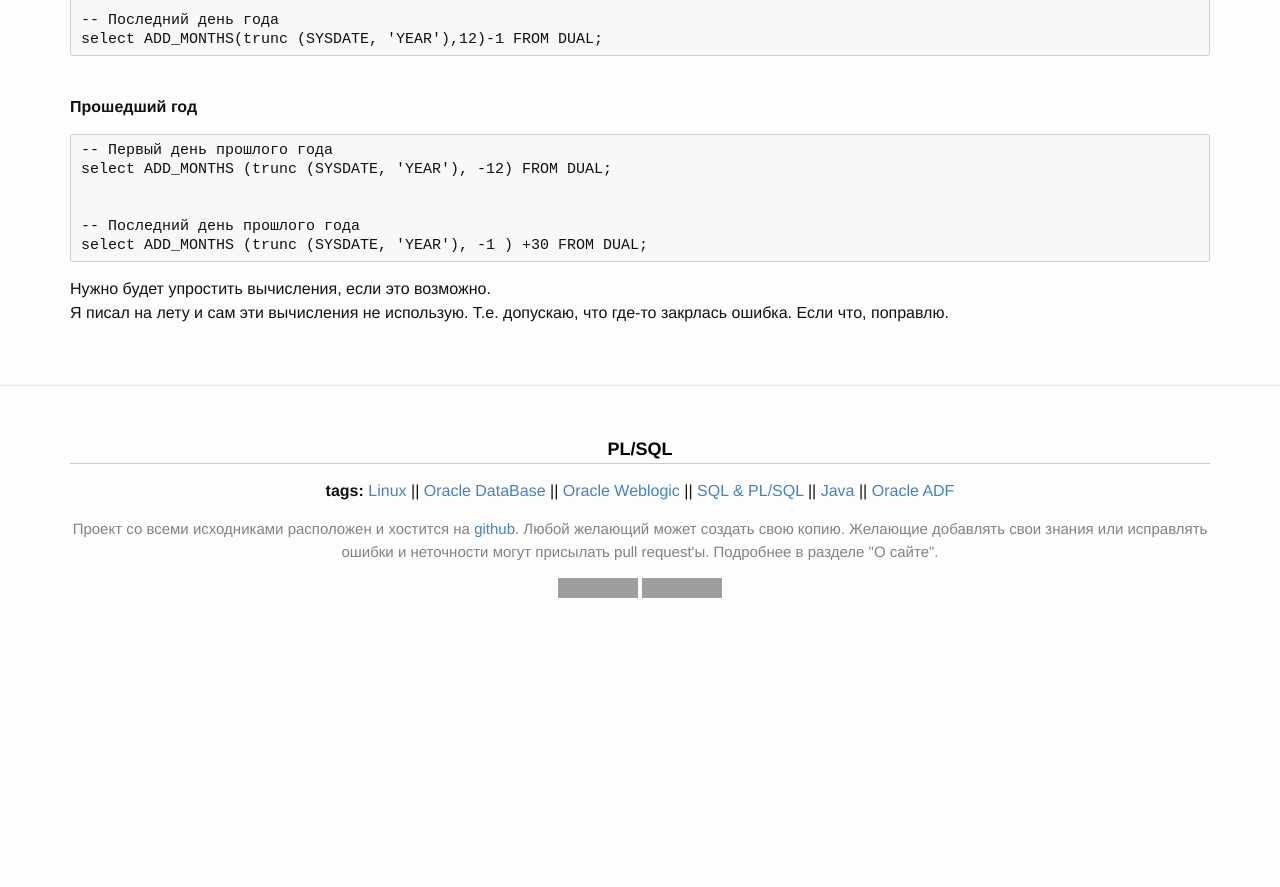
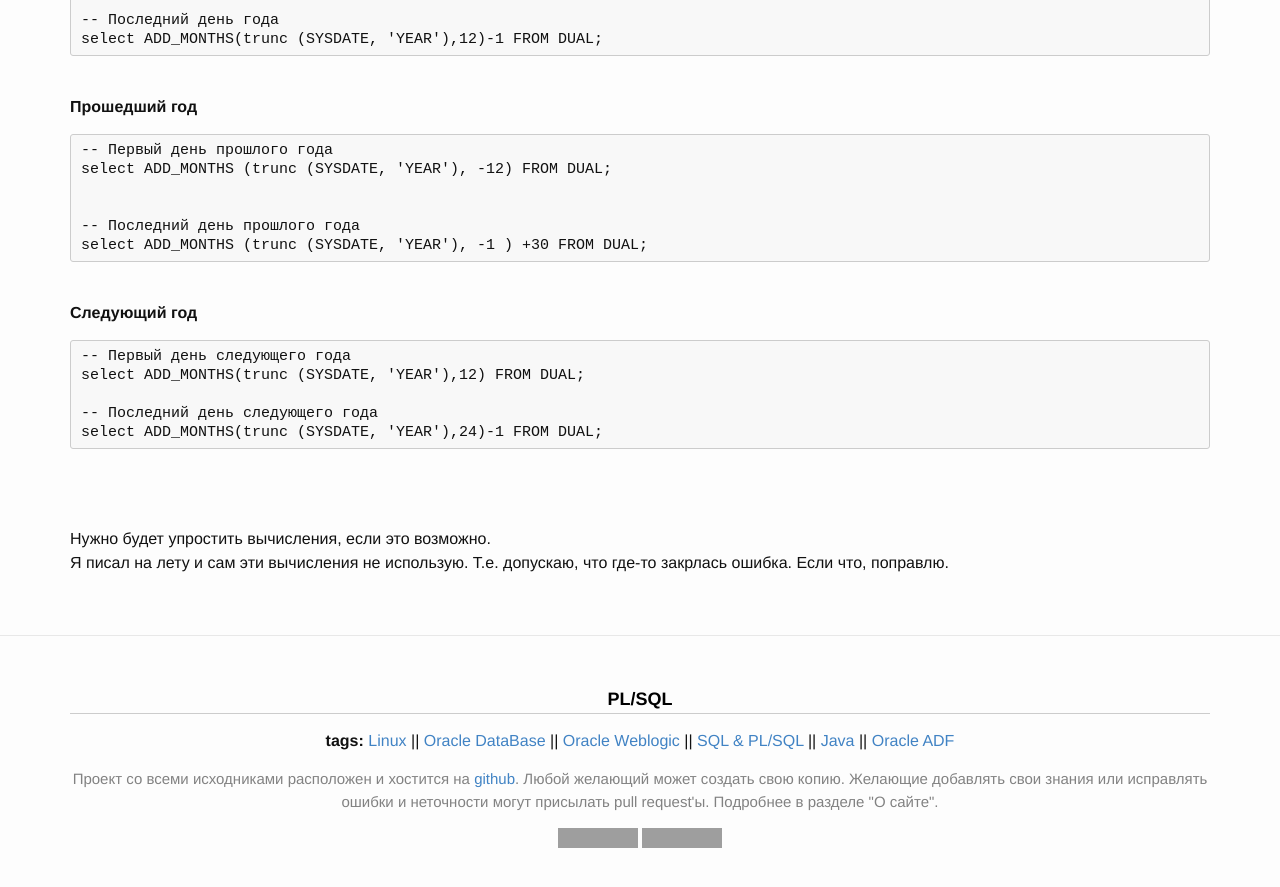
Before and after one commit to webmakaka/plsql.ru, a Jekyll site: the page built from website/docs/05-other/04-dates.md, in a window 1280 px wide and 900 px high, scrolled down 2532 px. Shown: the top 887 px of the window. Built offline with Jekyll 4.4.1, drawn with Linux system fonts in a browser that asks for light colours; comment, search, counter and statistics services are not loaded; before the commit the page ends 3182 px from its top, so only the background shows below that; grey boxes are pictures that could not be loaded.

Commit message:
dates update

```diff
--- a/website/docs/05-other/04-dates.md
+++ b/website/docs/05-other/04-dates.md
@@ -137,5 +137,17 @@ permalink: /docs/other/dates/
     select ADD_MONTHS (trunc (SYSDATE, 'YEAR'), -1 ) +30 FROM DUAL;
 
 
+<br/>
+<strong>Следующий год</strong>
+
+    -- Первый день следующего года
+    select ADD_MONTHS(trunc (SYSDATE, 'YEAR'),12) FROM DUAL;
+
+    -- Последний день следующего года
+    select ADD_MONTHS(trunc (SYSDATE, 'YEAR'),24)-1 FROM DUAL;
+
+<br/>
+<br/>
+
 Нужно будет упростить вычисления, если это возможно.
 Я писал на лету и сам эти вычисления не использую. Т.е. допускаю, что где-то закрлась ошибка. Если что, поправлю.
```
